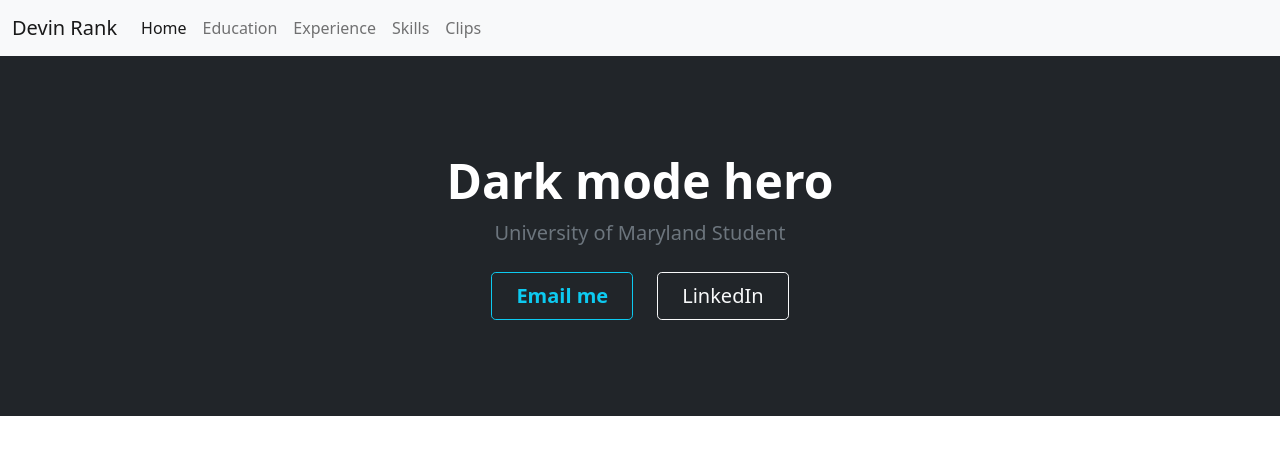
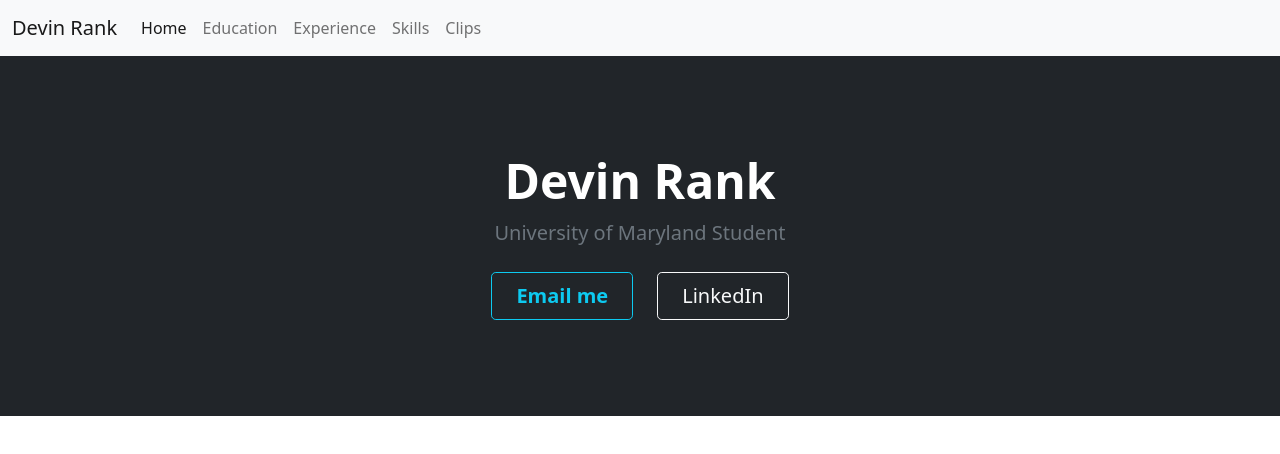
Before and after one commit to dmrank/devin-rank-jour352, a plain HTML site: page bootstrap-template/index.html in a window 1280 px wide. Drawn offline with nearby package versions, Linux system fonts and the light colour scheme.

Commit message:
Update index.html

```diff
--- a/bootstrap-template/index.html
+++ b/bootstrap-template/index.html
@@ -46,7 +46,7 @@
 <!--Dark mode hero-->
  <div class="bg-dark text-secondary px-4 py-5 text-center">
     <div class="py-5">
-      <h1 class="display-5 fw-bold text-white">Dark mode hero</h1>
+      <h1 class="display-5 fw-bold text-white">Devin Rank</h1>
       <div class="col-lg-6 mx-auto">
         <p class="fs-5 mb-4"> University of Maryland Student</p>
         <div class="d-grid gap-2 d-sm-flex justify-content-sm-center">
```
